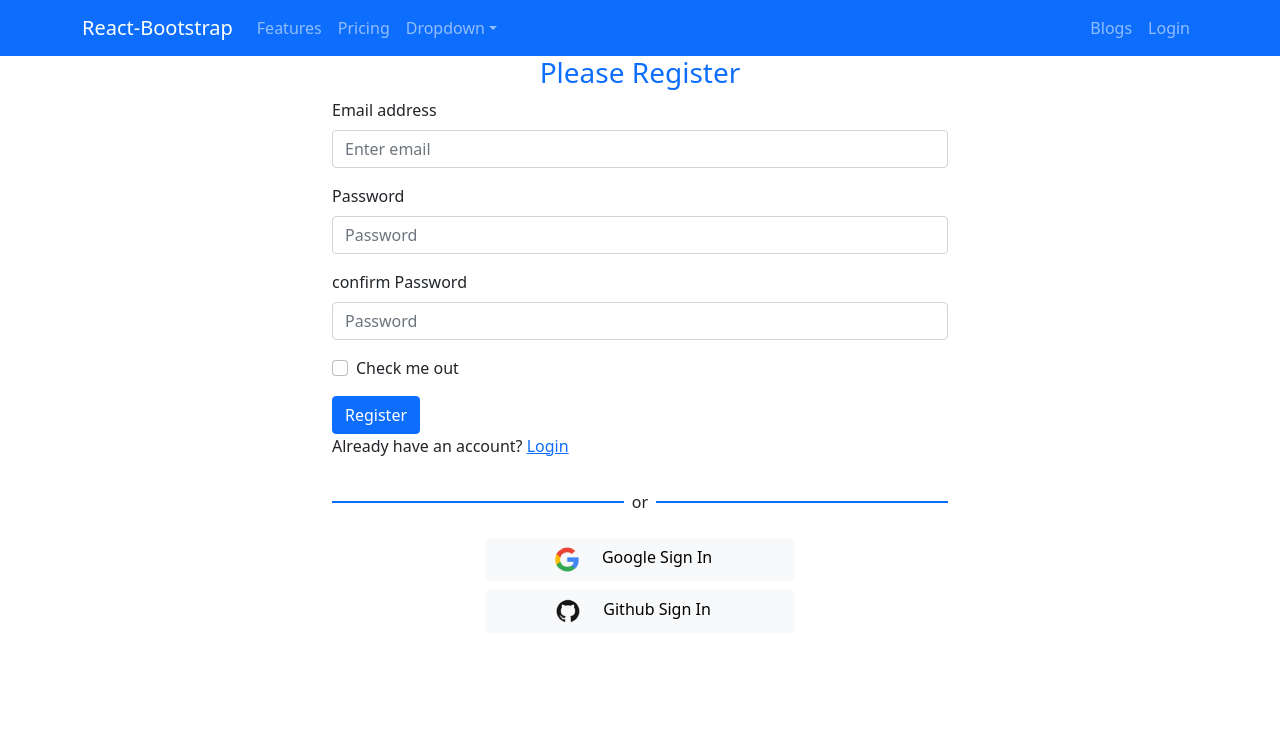
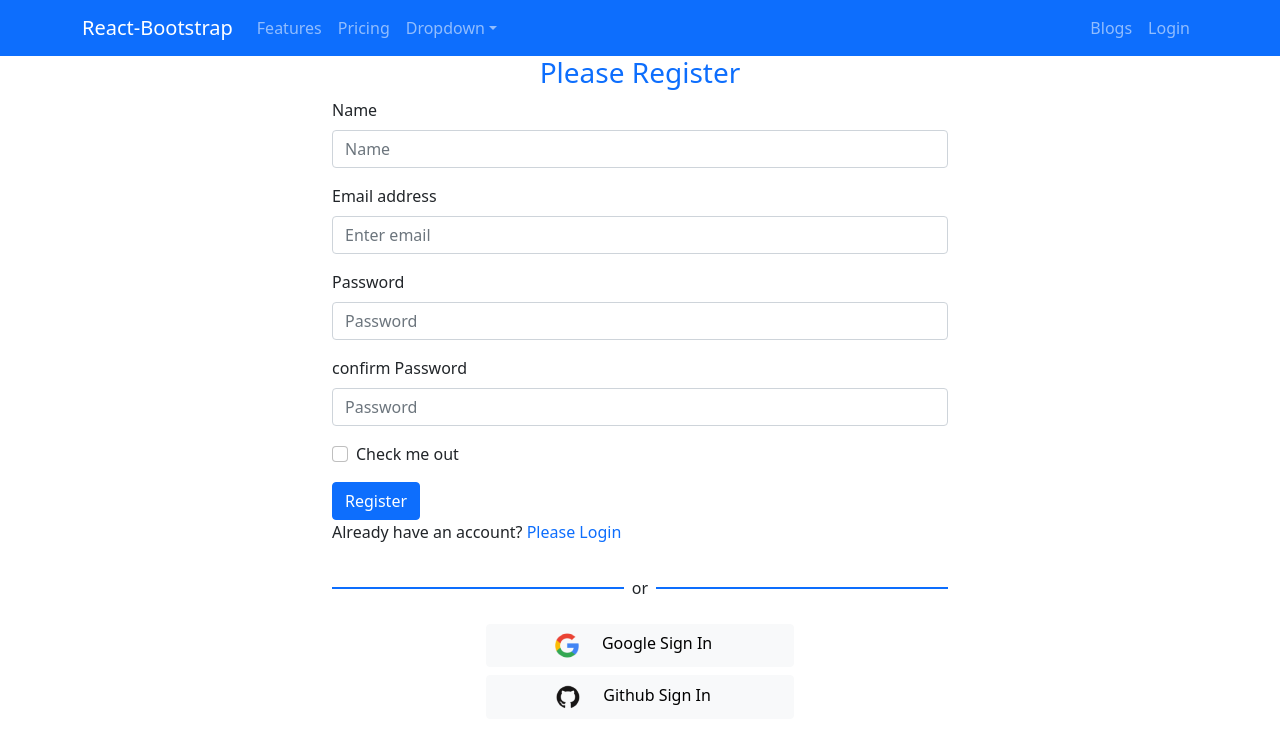
Before and after one commit to Eshshatabdi/physical-care, a React (Create React App) app: page /register in a window 1280 px wide. Shown: the top 748 px of the page. Built offline with nearby package versions, Linux system fonts and the light colour scheme.

Commit message:
name update

```diff
--- a/src/Pages/Login/Login/Login.js
+++ b/src/Pages/Login/Login/Login.js
@@ -67,7 +67,7 @@ const Login = () => {
                     Login
                 </Button>
             </Form>
-            <p>New t Genius Car? <Link to='/register' className='text-primary pe-auto text-decoration-none' onClick={navigateRegister}>Please Register</Link> </p>
+            <p>New to doctors chamber? <Link to='/register' className='text-primary pe-auto text-decoration-none' onClick={navigateRegister}>Please Register</Link> </p>
 
         </div>
     );
--- a/src/Pages/Login/Register/Register.js
+++ b/src/Pages/Login/Register/Register.js
@@ -1,15 +1,17 @@
 import React, { useState } from 'react';
 import { Button, Form } from 'react-bootstrap';
-import { useCreateUserWithEmailAndPassword } from 'react-firebase-hooks/auth';
+import { useCreateUserWithEmailAndPassword, useUpdateProfile } from 'react-firebase-hooks/auth';
 import { Link, useNavigate } from 'react-router-dom';
 import auth from '../../../firebase.init';
 import OtherLoginSystem from '../../OtherLoginSystem/OtherLoginSystem';
 
 const Register = () => {
+    const [name, setName] = useState('');
     const [email, setEmail] = useState('');
     const [password, setPassword] = useState('');
     const [confirmPassword, setConfirmPassword] = useState('');
     const [error, SetError] = useState('');
+    const [updateProfile, updating, updateError] = useUpdateProfile(auth);
 
 
     const navigate = useNavigate();
@@ -20,8 +22,11 @@ const Register = () => {
         loading,
 
 
-    ] = useCreateUserWithEmailAndPassword(auth);
+    ] = useCreateUserWithEmailAndPassword(auth, { sendEmailVerification: true });
 
+    const handlenameBlur = event => {
+        setName(event.target.value);
+    }
     const handleEmailBlur = event => {
         setEmail(event.target.value);
     }
@@ -31,8 +36,9 @@ const Register = () => {
     const handleConfirmPasswordBlur = event => {
         setConfirmPassword(event.target.value);
     }
-    const handleCreateUser = event => {
+    const handleCreateUser = async (event) => {
         event.preventDefault();
+
         if (password !== confirmPassword) {
             // setError('your two password did not matched')
             return;
@@ -41,17 +47,25 @@ const Register = () => {
             // setError('Password must be 6 characters or longer')
             return;
         }
-        console.log(email, password)
-        createUserWithEmailAndPassword(email, password)
+
+        await createUserWithEmailAndPassword(email, password);
+        await updateProfile({ displayName: name });
+        console.log('Updated profile');
+        navigate('/home')
 
     };
     if (user) {
-        navigate('/home')
+        console.log(user)
     }
     return (
         <div className='container w-50 mx-auto'>
             <h3 className='text-center text-primary'>Please Register</h3>
             <Form onSubmit={handleCreateUser} >
+                <Form.Group className="mb-3" controlId="formBasicEmail">
+                    <Form.Label>Name</Form.Label>
+                    <Form.Control onBlur={handlenameBlur} type="text" placeholder="Name" />
+
+                </Form.Group>
                 <Form.Group className="mb-3" controlId="formBasicEmail">
                     <Form.Label>Email address</Form.Label>
                     <Form.Control onBlur={handleEmailBlur} type="email" placeholder="Enter email" />
@@ -75,7 +89,7 @@ const Register = () => {
                 </Button>
             </Form>
             <p>
-                Already have an account? <Link className='form-link ' to='/login'>Login</Link>
+                Already have an account? <Link className='form-link text-decoration-none ' to='/login'>Please Login</Link>
             </p>
             <OtherLoginSystem></OtherLoginSystem>
 
```
